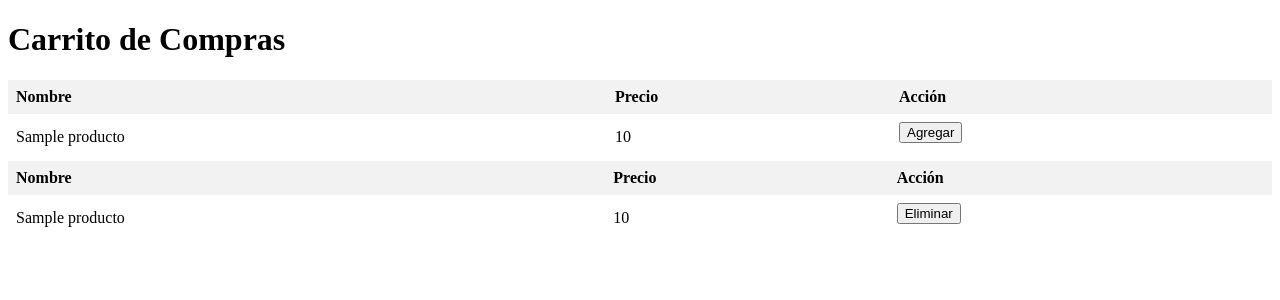
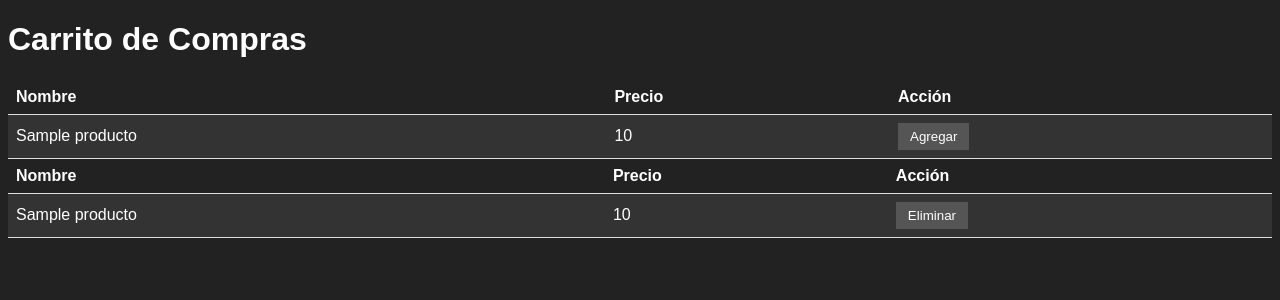
Before and after one commit to diegoperea20/euphoria-final-test, a Flask app: template app/templates/carrito.html in a window 1280 px wide. Shown: the top 300 px of the page. Run offline with Flask 3, Linux system fonts and the light colour scheme; the template is opened without the code that fills it: most values are stand-ins (such as "Sample title", 1, 10 or a date in 2020).

Commit message:
css only flask app fixed

```diff
--- a/app/static/css/styles.css
+++ b/app/static/css/styles.css
@@ -1,14 +1,36 @@
+body {
+    background-color: #222;
+    color: #fff;
+    font-family: Arial, sans-serif;
+}
+
+h1 {
+    color: #fff;
+}
+
 table {
+    width: 100%;
     border-collapse: collapse;
-    width: 100%;
 }
+
 th, td {
+    padding: 8px;
     text-align: left;
-    padding: 8px;
+    border-bottom: 1px solid #ddd;
 }
-th {
-    background-color: #f2f2f2;
+
+tr:nth-child(even) {
+    background-color: #333;
 }
-form {
-    margin-bottom: 10px;
+
+form button {
+    background-color: #555;
+    color: #fff;
+    border: none;
+    padding: 6px 12px;
+    cursor: pointer;
 }
+
+form button:hover {
+    background-color: #777;
+}
--- a/app/templates/carrito.html
+++ b/app/templates/carrito.html
@@ -27,6 +27,7 @@
         {% endfor %}
     </table>
 
+
     <table>
         <tr>
             <th>Nombre</th>
```
Also changed, not shown: README-images/flask-app.JPG (deleted), README-images/flask-app.PNG (added), README.md.
